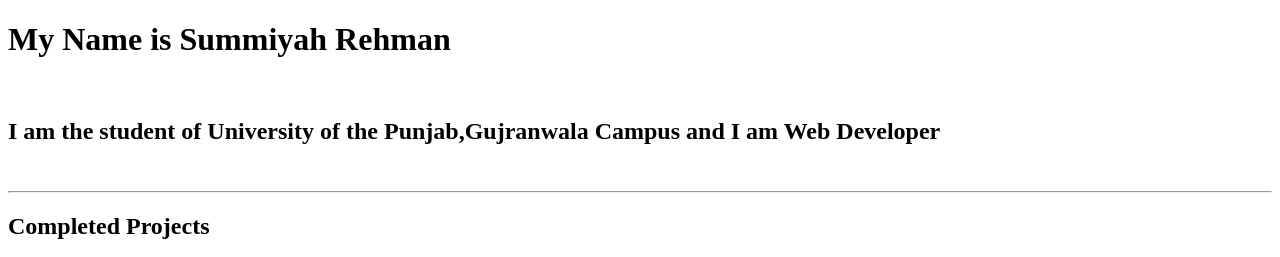
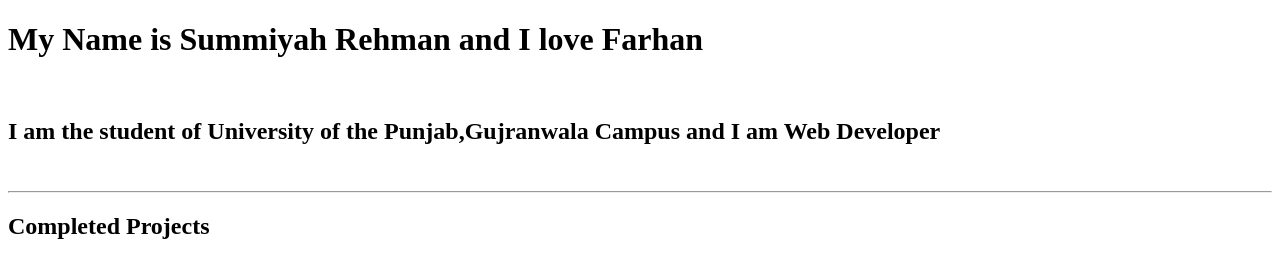
Before and after one commit to SummiyahRehman/Website, a plain HTML site: page index.html in a window 1280 px wide. Shown: the top 257 px of the page. Drawn offline with Linux system fonts and the light colour scheme.

Commit message:
Update index.html

```diff
--- a/index.html
+++ b/index.html
@@ -6,7 +6,7 @@
     <title>My Portfolio</title>
 </head>
 <body>
-    <h1>My Name is Summiyah Rehman</h1> <br>
+    <h1>My Name is Summiyah Rehman and I love Farhan</h1> <br>
     <h2>I am the student of University of the Punjab,Gujranwala Campus and I am Web Developer</h2> <br>
     <hr>
     <h2>Completed Projects</h2>
```
